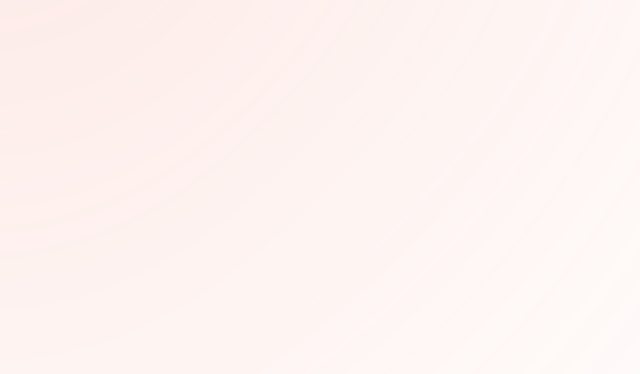
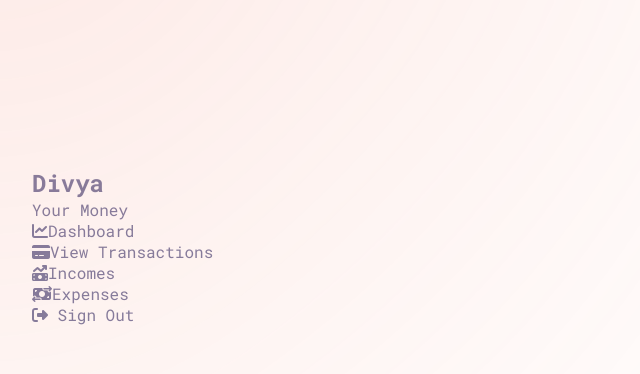
Before and after one commit to Thamira2001/Expense-Tracker, a React (Create React App) app in the folder expense-tracker/: page / in a window 1280 px wide. Shown: the part 150-524 px from the top of the page, without its empty margins (0-640 px from the left). Built offline with nearby package versions, Linux system fonts and the light colour scheme.

Commit message:
fixed bug regarding the orb componenet it should be above the main layout and not the main layout in between the orb

```diff
--- a/expense-tracker/src/App.js
+++ b/expense-tracker/src/App.js
@@ -6,17 +6,17 @@ import Navigation from "./Components/Navigation/Navigation";
 function App() {
   return (
     <AppStyled className="App">
-      <Orb>
+      <Orb/>
         <MainLayout>
           <Navigation/>
         </MainLayout>
-      </Orb>
     </AppStyled>
   );
 }
 
 const AppStyled = styled.div`
   height:100vh;
+  position:relative;
 `;
 
 export default App;
--- a/expense-tracker/src/Components/Navigation/Navigation.js
+++ b/expense-tracker/src/Components/Navigation/Navigation.js
@@ -14,7 +14,7 @@ export default function Navigation() {
                 <p>Your Money</p>
             </div>
         </div>
-        {/* <ul className="menu-items">
+        <ul className="menu-items">
                 {MenuItems.map((item) => {
                     return <li
                         key={item.id}
@@ -29,7 +29,7 @@ export default function Navigation() {
                     {signout} Sign Out
                 </li>
             </div>
-         */}
+
     </NavStyled>
 
 
```
